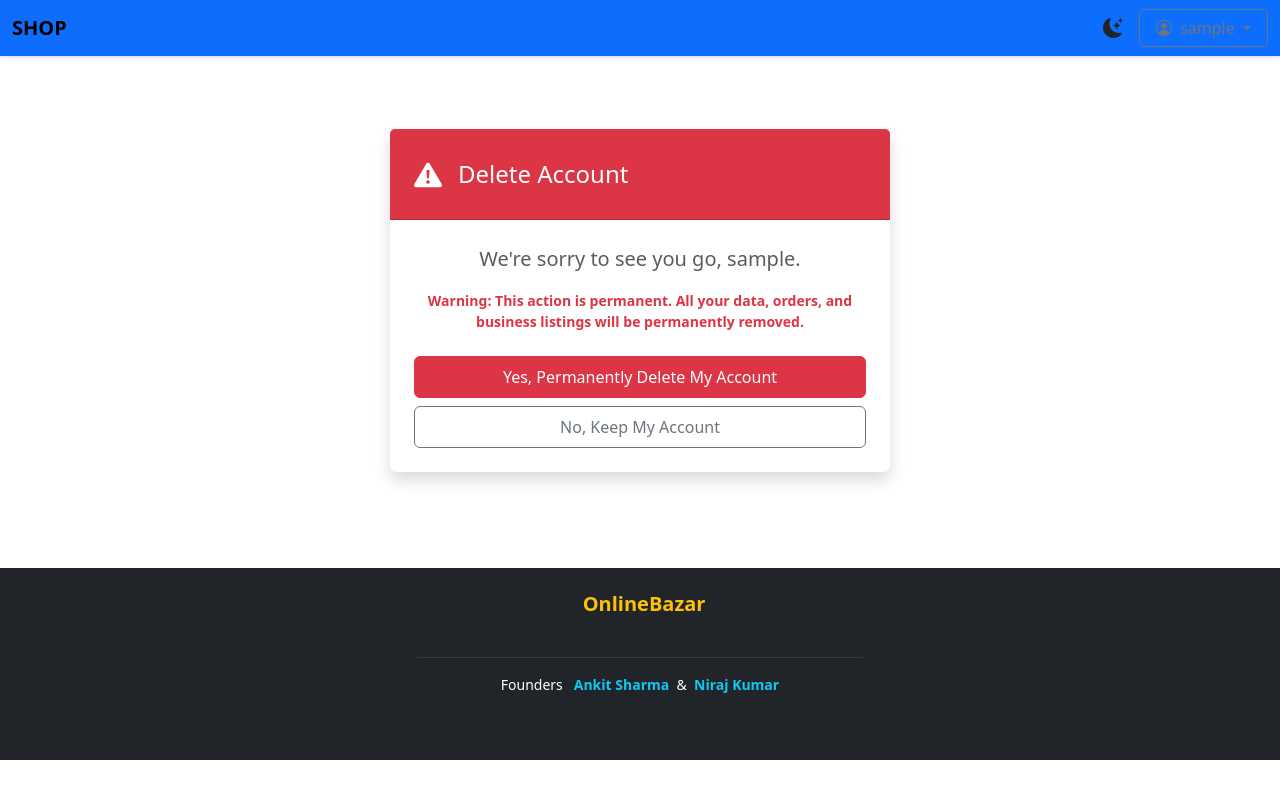
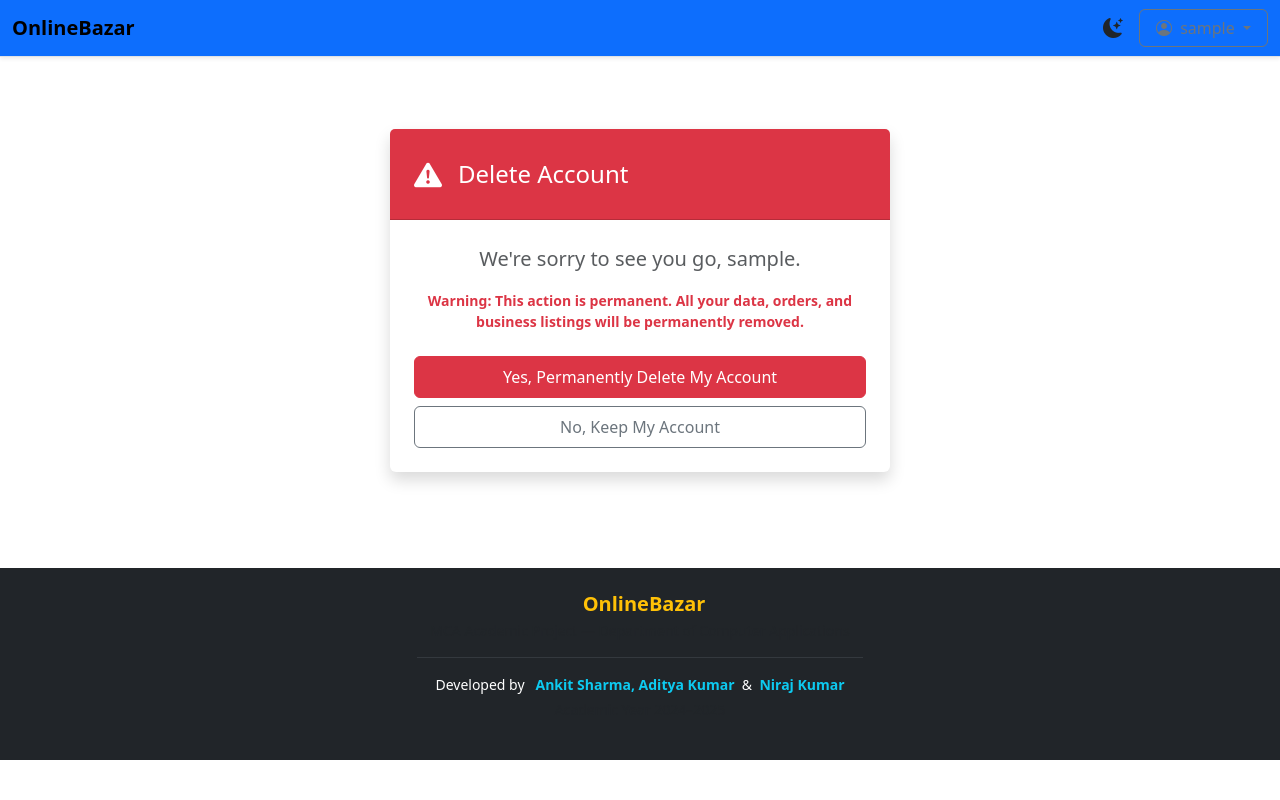
Before and after one commit to Nirajjj11/E-Commerce, a Django app: page /accounts/profile/delete/ in a window 1280 px wide. Run offline with Django 5.2, Linux system fonts and the light colour scheme; the visitor is signed in with stand-in values (Sample User, id 1).

Commit message:
clear with footer

```diff
--- a/django_project/templates/footer.html
+++ b/django_project/templates/footer.html
@@ -5,10 +5,11 @@
             <p class="text-muted small mb-1">MCA Academic Project — Department of Computer Applications</p>
             <hr class="border-secondary mx-auto" style="width:40%" />
             <p class="mb-0 small">
-                  Founders &nbsp;
-                  <span class="text-info fw-semibold">Ankit Sharma</span>
+                  Developed by &nbsp;
+                  <span class="text-info fw-semibold">Ankit Sharma, Aditya Kumar</span>
                   &nbsp;&amp;&nbsp;
                   <span class="text-info fw-semibold">Niraj Kumar</span>
+
             </p>
             <p class="text-muted small mt-1">Academic Year 2024–2025</p>
       </div>
--- a/django_project/templates/navbar.html
+++ b/django_project/templates/navbar.html
@@ -1,7 +1,7 @@
 {% load static %}
 <nav class="navbar navbar-expand-lg border-bottom shadow-sm bg-primary">
       <div class="container-fluid">
-            <a class="navbar-brand fw-bold" href="{% url 'home' %}">SHOP</a>
+            <a class="navbar-brand fw-bold" href="{% url 'home' %}">OnlineBazar</a>
 
             <button class="navbar-toggler" type="button" data-bs-toggle="collapse" data-bs-target="#navbarNav">
                   <span class="navbar-toggler-icon"></span>
```
